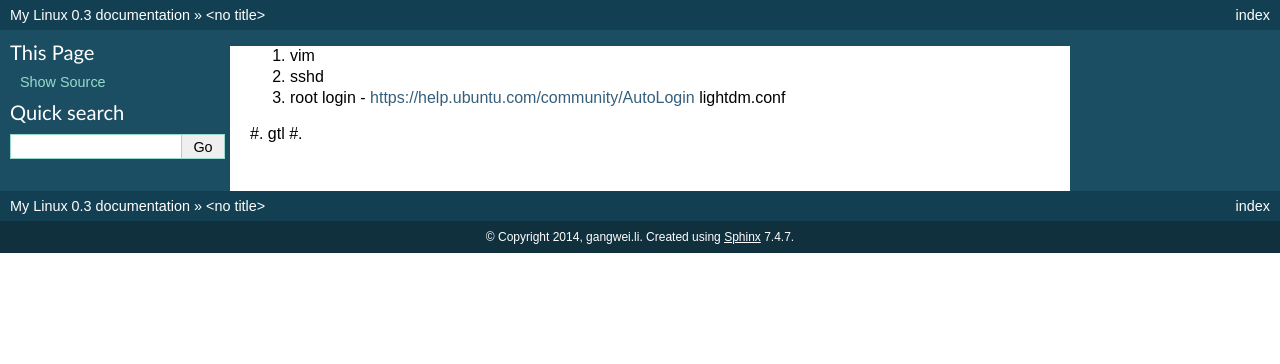
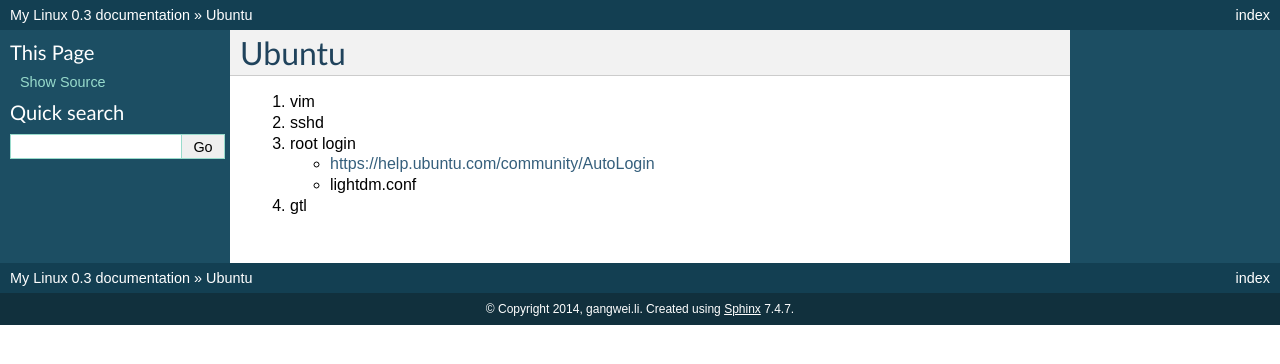
Before and after one commit to gwli/MyLinux, a Sphinx documentation site: the page built from source/content/Stage_1/ubuntu.rst, in a window 1280 px wide. Shown: the top 364 px of the page. Built offline with Sphinx 7.4.7, drawn with Linux system fonts in a browser that asks for light colours; formulas are drawn with MathJax 3.

Commit message:
修改了格式

```diff
--- a/source/content/Stage_1/ubuntu.rst
+++ b/source/content/Stage_1/ubuntu.rst
@@ -1,7 +1,11 @@
+Ubuntu
+======
+
 #. vim
 #. sshd
 #. root login
+
    - https://help.ubuntu.com/community/AutoLogin
-   lightdm.conf
+   - lightdm.conf
+
 #. gtl
-#.
```
